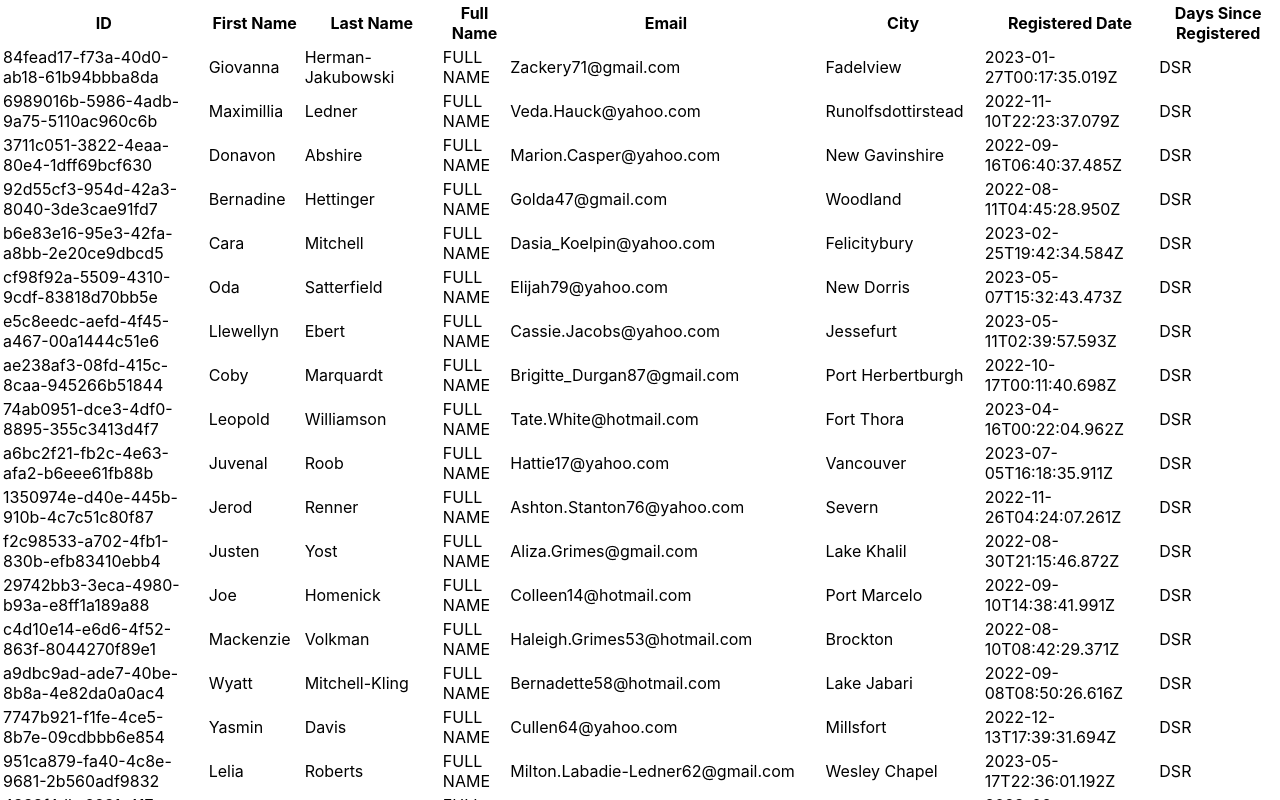
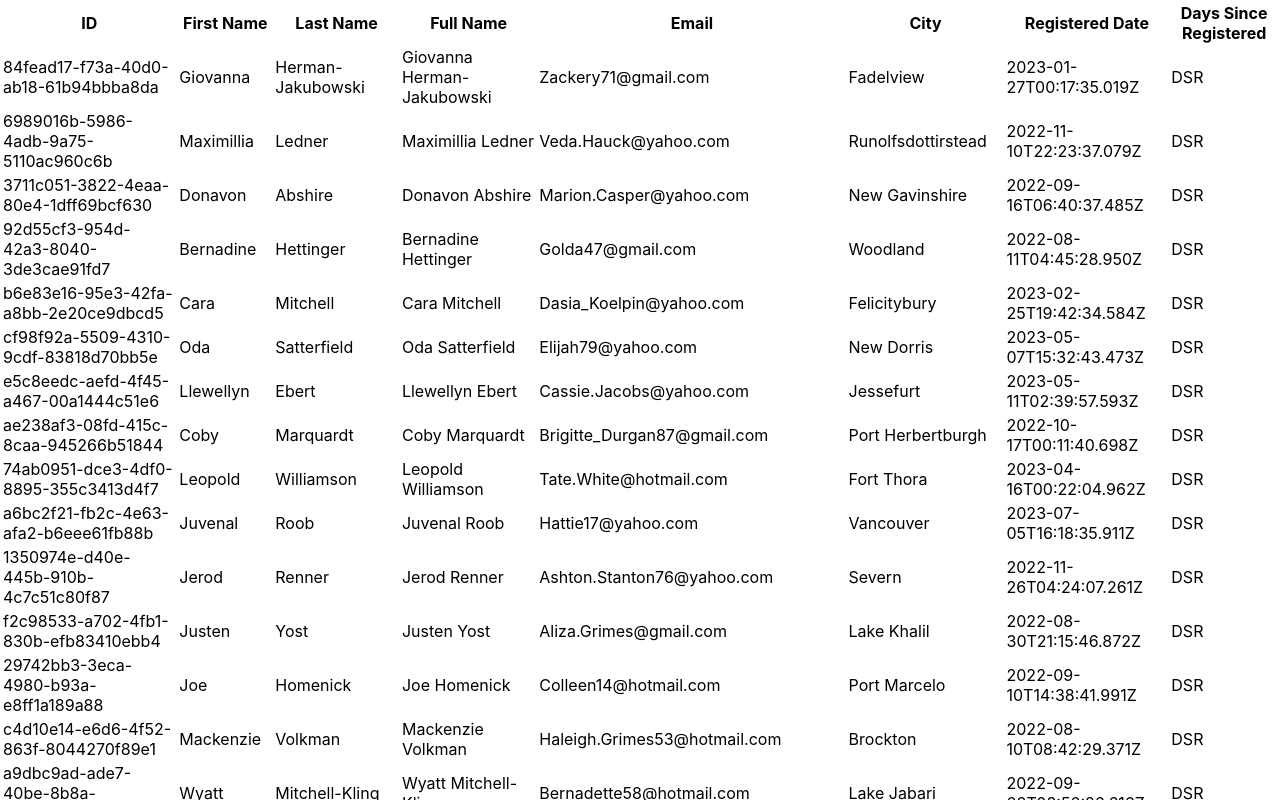
Before and after one commit to mwraich/Drag-And-Drop-Tables, a React (Create React App) app: page / in a window 1280 px wide. Shown: the top 800 px of the page. Built offline with nearby package versions, Linux system fonts and the light colour scheme.

Commit message:
Add key and user full name helper function

```diff
--- a/src/components/Table/Table.jsx
+++ b/src/components/Table/Table.jsx
@@ -1,15 +1,15 @@
 import './Table.css';
-
+import { getFullName } from '../../helpers/users';
 const Table = ({ users }) => {
 	const UserRows = ({ users }) => {
 		const userRows = [];
 		users.map((user) => {
 			userRows.push(
-				<tr>
+				<tr key={user.id}>
 					<td>{user.id}</td>
 					<td>{user.firstName}</td>
 					<td>{user.lastName}</td>
-					<td>FULL NAME</td>
+					<td>{getFullName(user)}</td>
 					<td>{user.email}</td>
 					<td>{user.city}</td>
 					<td>{user.registeredDate}</td>
--- /dev/null
+++ b/src/helpers/users.js
@@ -0,0 +1,5 @@
+// Inserted this logic here since it's mainly focused on view logic
+
+export const getFullName = ({ firstName, lastName }) => {
+	return `${firstName} ${lastName}`;
+};
```
